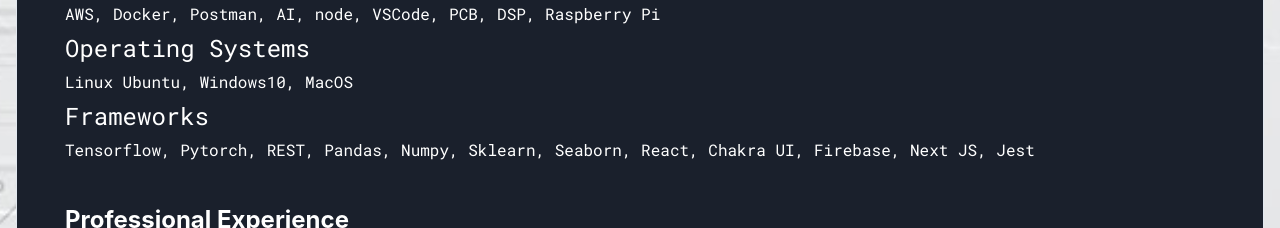
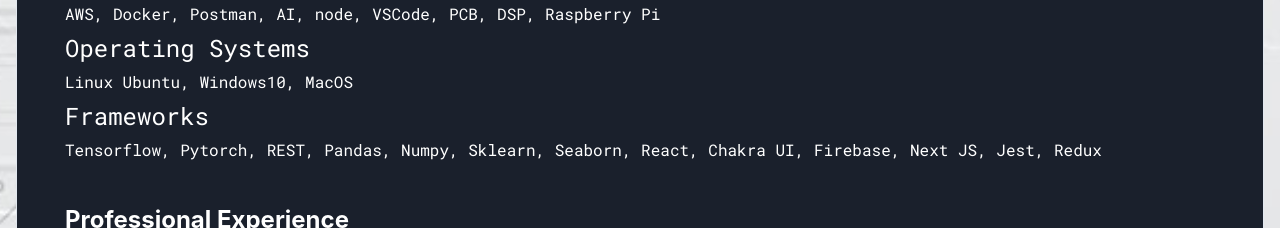
Before and after one commit to jacklion710/jacobleone-tech-portfolio, a Next.js app: page /Resume in a window 1280 px wide. Shown: the part 1340-1568 px from the top of the page. Built offline with nearby package versions, Linux system fonts and the light colour scheme.

Commit message:
Added redux to resume

```diff
--- a/components/ResumeComponent.tsx
+++ b/components/ResumeComponent.tsx
@@ -134,7 +134,7 @@
 
           <Text color="white" mb={1} fontSize="2xl">
           Frameworks</Text>
-          <Text color="white" mb={1}>Tensorflow, Pytorch, REST, Pandas, Numpy, Sklearn, Seaborn, React, Chakra UI, Firebase, Next JS, Jest
+          <Text color="white" mb={1}>Tensorflow, Pytorch, REST, Pandas, Numpy, Sklearn, Seaborn, React, Chakra UI, Firebase, Next JS, Jest, Redux
           </Text>
 
         </motion.div>
```
Also changed, not shown: 1 other file (tests, documents, lock files or other folders).
